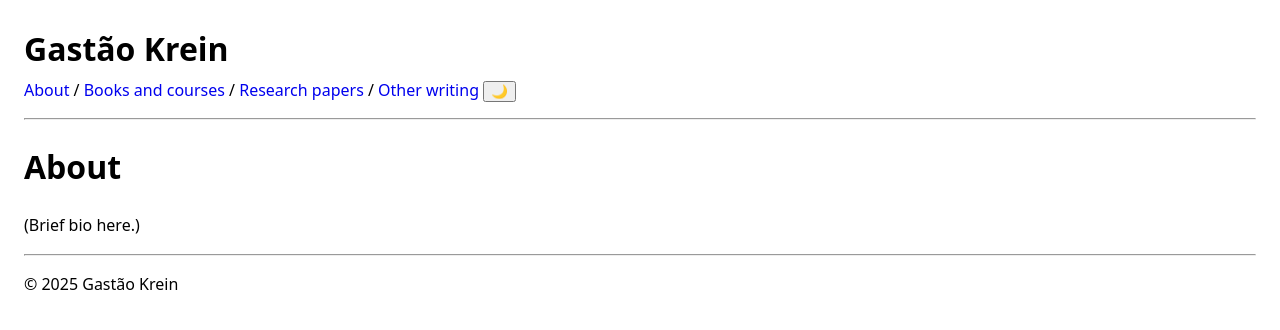
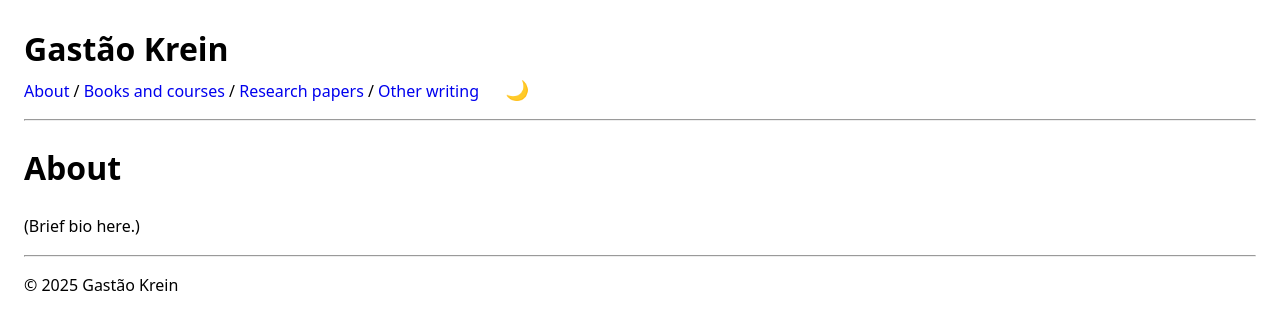
Before and after one commit to gkrein/gkrein.github.io, a Jekyll site: the page built from index.md, in a window 1280 px wide. Shown: the top 330 px of the page. Built offline with Jekyll 4.4.1, drawn with Linux system fonts in a browser that asks for light colours.

Commit message:
Update site.css

```diff
--- a/assets/css/site.css
+++ b/assets/css/site.css
@@ -1,4 +1,4 @@
-/* Light and dark themes */
+//* Light and dark themes */
 :root {
   --bg-color: #ffffff;
   --text-color: #000000;
@@ -8,8 +8,36 @@
   --bg-color: #121212;
   --text-color: #e0e0e0;
 }
-body { font-family: system-ui, -apple-system, Segoe UI, Roboto, Arial, sans-serif; line-height: 1.55; margin: 1.5rem; }
-header h1 { margin: 0 0 .25rem 0; }
-nav a { text-decoration: none; }
-.container { max-width: 850px; }
-hr { margin: 1rem 0; }
+
+body {
+  background-color: var(--bg-color);
+  color: var(--text-color);
+  font-family: system-ui, -apple-system, Segoe UI, Roboto, Arial, sans-serif;
+  line-height: 1.55;
+  margin: 1.5rem;
+}
+
+header h1 {
+  margin: 0 0 .25rem 0;
+}
+
+nav a {
+  text-decoration: none;
+}
+
+.container {
+  max-width: 850px;
+}
+
+hr {
+  margin: 1rem 0;
+}
+
+/* Toggle button */
+#theme-toggle {
+  cursor: pointer;
+  border: none;
+  background: none;
+  font-size: 1.2rem;
+  margin-left: 1rem;
+}
```
